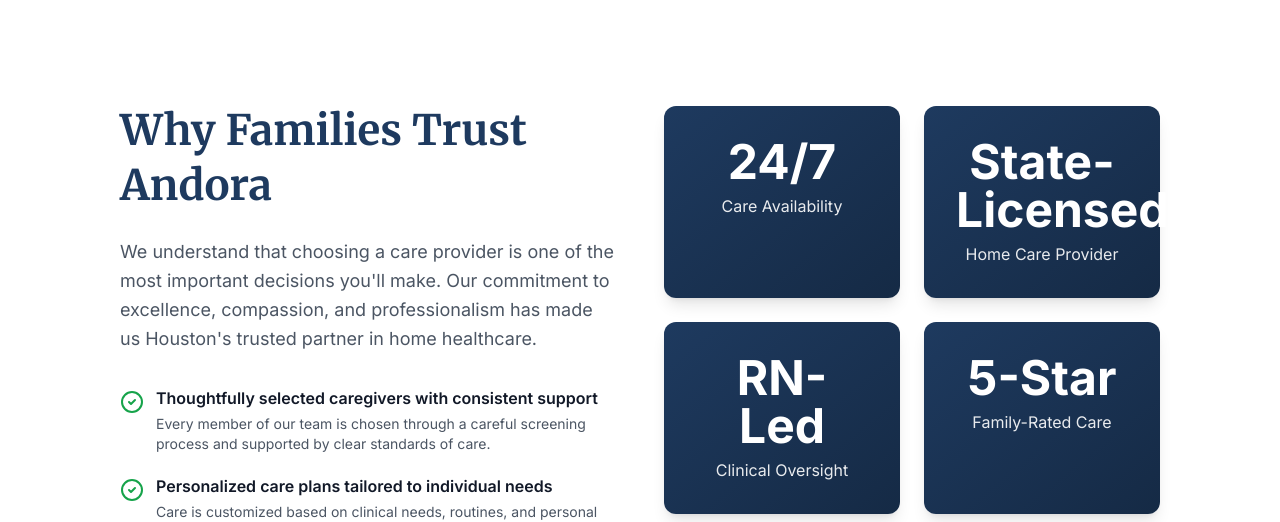
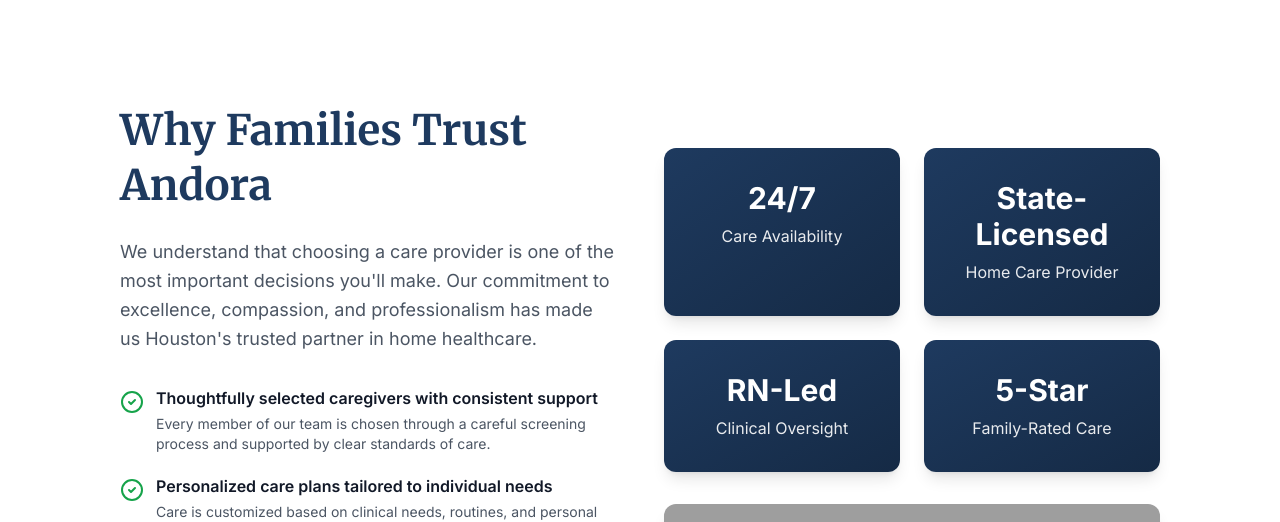
Before and after one commit to BIG-PRIMEZ/Andora, a React (Vite) app: page / in a window 1280 px wide. Shown: the part 2320-2842 px from the top of the page. Built offline with nearby package versions, Linux system fonts and the light colour scheme; grey boxes are pictures that could not be loaded.

Commit message:
fix: Adjust font sizes for statistics in AboutPage and WhyChooseUs for improved readability

```diff
--- a/src/components/CareProcess.tsx
+++ b/src/components/CareProcess.tsx
@@ -58,13 +58,6 @@
         })}
       </div>
 
-      <div className="mt-12 md:hidden">
-        <div className="flex flex-col items-center gap-4">
-          {[0, 1].map((i) => (
-            <div key={i} className="w-0.5 h-12 bg-gradient-to-b from-primary to-secondary" />
-          ))}
-        </div>
-      </div>
     </Section>
   );
 }
--- a/src/components/WhyChooseUs.tsx
+++ b/src/components/WhyChooseUs.tsx
@@ -63,7 +63,7 @@
                 key={index}
                 className="bg-gradient-to-br from-primary to-primary-dark text-white p-8 rounded-xl text-center shadow-lg"
               >
-                <p className="text-4xl md:text-5xl font-bold mb-2">{stat.number}</p>
+                <p className="text-2xl md:text-3xl font-bold mb-2">{stat.number}</p>
                 <p className="text-sm md:text-base opacity-90">{stat.label}</p>
               </div>
             ))}
--- a/src/pages/AboutPage.tsx
+++ b/src/pages/AboutPage.tsx
@@ -66,7 +66,7 @@
             <div className="grid grid-cols-2 gap-6">
               {stats.map((stat, index) => (
                 <div key={index} className="text-center">
-                  <div className="text-4xl font-bold text-primary mb-2">{stat.number}</div>
+                  <div className="text-2xl font-bold text-primary mb-2">{stat.number}</div>
                   <div className="text-gray-700 font-medium">{stat.label}</div>
                 </div>
               ))}
```
